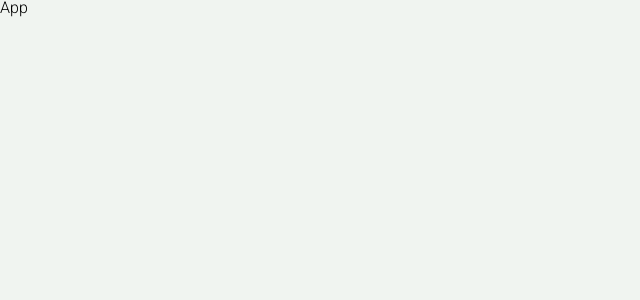
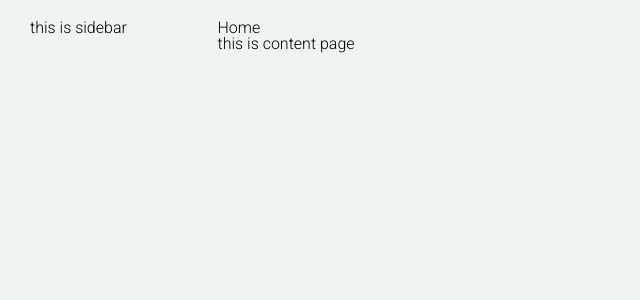
Before and after one commit to mohammadmehdidalvandii/Dashboard, a React (Vite) app in the folder frontend/dashboard/: page / in a window 1280 px wide. Shown: the top 300 px of the page, without its empty margins (0-640 px from the left). Built offline with nearby package versions, Linux system fonts and the light colour scheme.

Commit message:
fixed react-router-dom and grid content-web

```diff
--- a/frontend/dashboard/package.json
+++ b/frontend/dashboard/package.json
@@ -16,7 +16,7 @@
     "react-dom": "^18.2.0",
     "react-i18next": "^15.4.1",
     "react-icons": "^5.5.0",
-    "react-router-dom": "^7.4.0",
+    "react-router-dom": "^6.26.1",
     "zustand": "^5.0.3"
   },
   "devDependencies": {
--- a/frontend/dashboard/src/App.jsx
+++ b/frontend/dashboard/src/App.jsx
@@ -1,7 +1,16 @@
+import { useRoutes } from "react-router-dom"
+import routes from "./routes"
 
 function App() {
+  const router = useRoutes(routes);
   return (
-    <div>App</div>
+    <div className="container">
+        <div className="container_sidebar">this is sidebar</div>
+        <div className="container_content">
+          {router}
+          this is content page
+          </div>
+    </div>
   )
 }
 
--- a/frontend/dashboard/src/main.jsx
+++ b/frontend/dashboard/src/main.jsx
@@ -2,9 +2,12 @@ import React from 'react'
 import ReactDOM from 'react-dom/client'
 import App from './App.jsx'
 import './style/main.css'
+import { BrowserRouter } from 'react-router-dom'
 
 ReactDOM.createRoot(document.getElementById('root')).render(
   <React.StrictMode>
-    <App />
+    <BrowserRouter>
+     <App />
+    </BrowserRouter>
   </React.StrictMode>,
 )
--- /dev/null
+++ b/frontend/dashboard/src/page/Home/Home.jsx
@@ -0,0 +1,9 @@
+import React from 'react'
+
+function Home() {
+  return (
+    <div>Home</div>
+  )
+}
+
+export default Home
--- a/frontend/dashboard/src/style/main.css
+++ b/frontend/dashboard/src/style/main.css
@@ -37,6 +37,21 @@ body {
 --danger-color: #e74c3c;
 --white-color:#ffffff;
 --bg-color:#f0f4f0;
+}
+
+/* Container all web */
+.container{
+    display: flex;
+    width: 100%;
+    padding-inline: 10px;
+}
+.container_sidebar{
+    flex: 1;
+    padding: 20px;
+}
+.container_content{
+    flex: 7;
+    padding: 20px;
 }
 
 
```
Also changed, not shown: frontend/dashboard/src/routes.jsx (+7 -0 lines), 1 other file (tests, documents, lock files or other folders).
